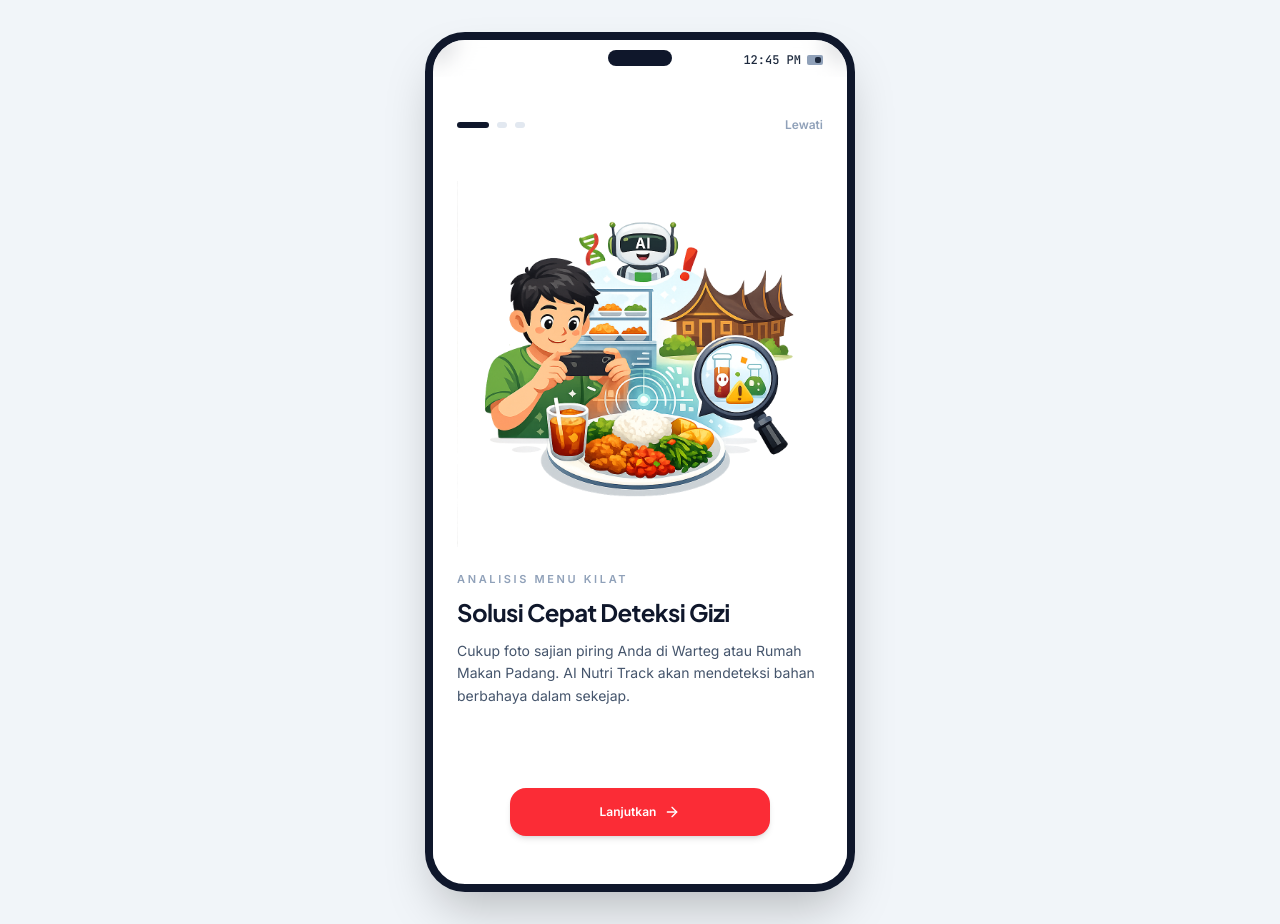
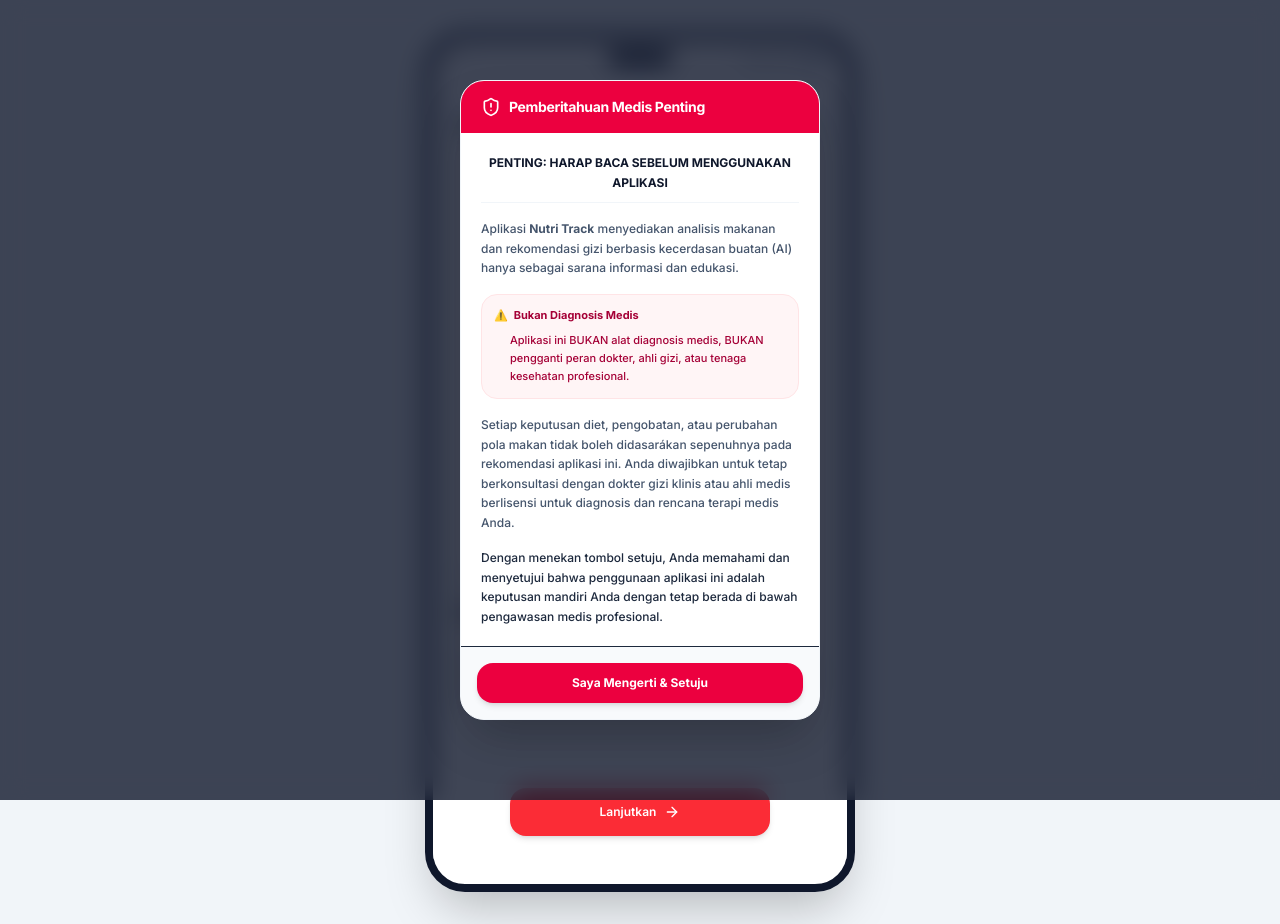
Before and after one commit to justmadeid/nutri-track, a React (Vite) app: page / in a window 1280 px wide. Built offline with nearby package versions, Linux system fonts and the light colour scheme.

Commit message:
feat(compliance): add medical disclaimers and warning banners for Google Play compliance

```diff
--- a/src/App.tsx
+++ b/src/App.tsx
@@ -9,6 +9,7 @@ import DietPlannerView from './components/DietPlannerView';
 import OnboardingView from './components/OnboardingView';
 import SplashView from './components/SplashView';
 import LoginRegisterView from './components/LoginRegisterView';
+import { ShieldAlert } from 'lucide-react';
 
 const CURRENT_USER_SESSION_KEY = 'nutri_track_current_user_v1';
 const ONBOARDING_STATUS_KEY = 'nutri_track_onboarding_done_v2';
@@ -25,6 +26,14 @@ export default function App() {
   const [activeTab, setActiveTab ] = useState<'home' | 'profile' | 'scan' | 'dashboard' | 'planner'>('home');
 
   const [showSplash, setShowSplash] = useState(true);
+  const [showDisclaimer, setShowDisclaimer] = useState<boolean>(() => {
+    try {
+      const stored = localStorage.getItem('nutri_track_disclaimer_accepted_v1');
+      return stored !== 'true';
+    } catch (e) {
+      return true;
+    }
+  });
 
   // 1. Onboarding Completed State
   const [onboardingDone, setOnboardingDone] = useState<boolean>(() => {
@@ -294,6 +303,58 @@ export default function App() {
           </div>
         </div>
       )}
+
+      {showDisclaimer && !showSplash && (
+        <div className="fixed inset-0 z-[100] bg-slate-900/80 backdrop-blur-md flex items-center justify-center p-5 text-slate-800 animate-fade-in">
+          <div className="bg-white rounded-3xl w-full max-w-[360px] max-h-[85vh] flex flex-col shadow-2xl border border-slate-100 overflow-hidden">
+            {/* Header */}
+            <div className="px-5 py-4 bg-rose-600 text-white flex items-center gap-2 shrink-0">
+              <ShieldAlert className="w-5 h-5 text-white animate-pulse" />
+              <h3 className="text-sm font-extrabold tracking-tight">Pemberitahuan Medis Penting</h3>
+            </div>
+            {/* Body content */}
+            <div className="p-5 overflow-y-auto space-y-4 text-xs font-semibold leading-relaxed no-scrollbar">
+              <p className="text-slate-900 font-bold text-center border-b border-slate-100 pb-2.5">
+                PENTING: HARAP BACA SEBELUM MENGGUNAKAN APLIKASI
+              </p>
+              <p className="text-slate-600 font-medium">
+                Aplikasi <strong>Nutri Track</strong> menyediakan analisis makanan dan rekomendasi gizi berbasis kecerdasan buatan (AI) hanya sebagai sarana informasi dan edukasi.
+              </p>
+              <div className="space-y-2 bg-rose-50/70 border border-rose-100 p-3 rounded-2xl text-[11px] text-rose-800">
+                <p className="font-bold flex gap-1.5 items-start">
+                  <span>⚠️</span>
+                  <span>Bukan Diagnosis Medis</span>
+                </p>
+                <p className="font-medium pl-4">
+                  Aplikasi ini BUKAN alat diagnosis medis, BUKAN pengganti peran dokter, ahli gizi, atau tenaga kesehatan profesional.
+                </p>
+              </div>
+              <p className="text-slate-600 font-medium">
+                Setiap keputusan diet, pengobatan, atau perubahan pola makan tidak boleh didasarákan sepenuhnya pada rekomendasi aplikasi ini. Anda diwajibkan untuk tetap berkonsultasi dengan dokter gizi klinis atau ahli medis berlisensi untuk diagnosis dan rencana terapi medis Anda.
+              </p>
+              <p className="text-slate-650 font-medium">
+                Dengan menekan tombol setuju, Anda memahami dan menyetujui bahwa penggunaan aplikasi ini adalah keputusan mandiri Anda dengan tetap berada di bawah pengawasan medis profesional.
+              </p>
+            </div>
+            {/* Action */}
+            <div className="p-4 bg-slate-50 border-t border-slate-150 flex shrink-0">
+              <button
+                onClick={() => {
+                  try {
+                    localStorage.setItem('nutri_track_disclaimer_accepted_v1', 'true');
+                  } catch (e) {
+                    console.error(e);
+                  }
+                  setShowDisclaimer(false);
+                }}
+                className="w-full py-3 bg-rose-600 hover:bg-rose-700 active:scale-95 text-white font-extrabold rounded-2xl shadow-md transition-all text-center text-xs"
+              >
+                Saya Mengerti & Setuju
+              </button>
+            </div>
+          </div>
+        </div>
+      )}
     </>
   );
 }
--- a/src/components/DietPlannerView.tsx
+++ b/src/components/DietPlannerView.tsx
@@ -278,6 +278,17 @@ export default function DietPlannerView({ currentProfile, onSaveToHistory, histo
 
   return (
     <div id="diet-planner-tab" className="animate-fade-in space-y-4">
+
+      {/* Diet Planner Medical Disclaimer */}
+      <div className="bg-amber-500/10 border border-amber-500/20 rounded-3xl p-4 flex gap-3 items-start shadow-sm">
+        <AlertCircle className="w-5 h-5 text-amber-600 shrink-0 mt-0.5" />
+        <div className="space-y-1">
+          <h4 className="text-xs font-bold text-amber-800">Proteksi Rencana Diet</h4>
+          <p className="text-[11px] text-amber-700 leading-relaxed font-medium">
+            Rencana makan mingguan di bawah merupakan rekomendasi kuliner umum dan bukan pengganti instruksi terapi gizi dari ahli gizi atau dokter. Harap diskusikan agenda diet ini sebelum diaplikasikan untuk kondisi klinis Anda.
+          </p>
+        </div>
+      </div>
 
       {/* Weekly Safety Score Progress Banner */}
       <div className="rounded-3xl border border-slate-200 bg-white p-5 shadow-sm flex items-center justify-between">
--- a/src/components/HomeView.tsx
+++ b/src/components/HomeView.tsx
@@ -259,6 +259,17 @@ export default function HomeView({ currentProfile, currentUser, onSaveToHistory,
           </p>
         </div>
         <img src="/icons/salad.png" alt="Salad Icon" className="w-32 -rotate-12 opacity-80" />
+      </div>
+
+      {/* Medical Warning Banner */}
+      <div className="bg-amber-500/10 border border-amber-500/20 rounded-3xl p-4 flex gap-3 items-start shadow-sm animate-fade-in">
+        <AlertCircle className="w-5 h-5 text-amber-600 shrink-0 mt-0.5" />
+        <div className="space-y-1">
+          <h4 className="text-xs font-bold text-amber-800">Peringatan Medis & Proteksi</h4>
+          <p className="text-[11px] text-amber-700 leading-relaxed font-medium">
+            Rekomendasi asupan dan data gizi yang ditampilkan aplikasi ini bersifat informasi umum. Aplikasi ini tidak dapat menggantikan peran dokter gizi atau diagnosis klinis. Konsultasikan pola makan Anda dengan dokter atau ahli gizi profesional secara berkala.
+          </p>
+        </div>
       </div>
 
       {/* Calories Overview Widget */}
--- a/src/components/ScanView.tsx
+++ b/src/components/ScanView.tsx
@@ -401,6 +401,14 @@ export default function ScanView({ currentProfile, onSaveToHistory, historyList,
             </p>
           </div>
 
+          {/* AI Analysis Medical Disclaimer */}
+          <div className="bg-slate-50 border border-slate-200 rounded-2xl p-3 flex gap-2.5 items-start text-slate-705">
+            <AlertTriangle className="w-4 h-4 text-slate-500 shrink-0 mt-0.5" />
+            <p className="text-[10px] leading-relaxed font-medium">
+              <strong>Pemberitahuan:</strong> Hasil analisis gizi dan status risiko makanan di atas merupakan estimasi kecerdasan buatan (AI) berbasis informasi umum dan bukan merupakan saran medis formal. Selalu konsultasikan dengan dokter atau dokter gizi Anda sebelum mengonsumsi makanan yang berisiko bagi kondisi kesehatan Anda.
+            </p>
+          </div>
+
           {/* Buttons to Save to History */}
           <div className="pt-2 flex gap-2">
             <button
```
